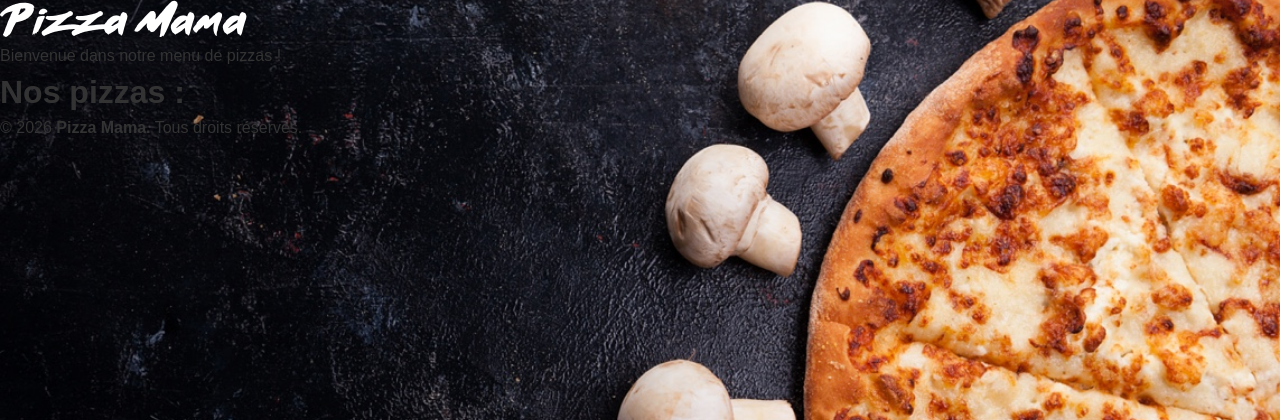
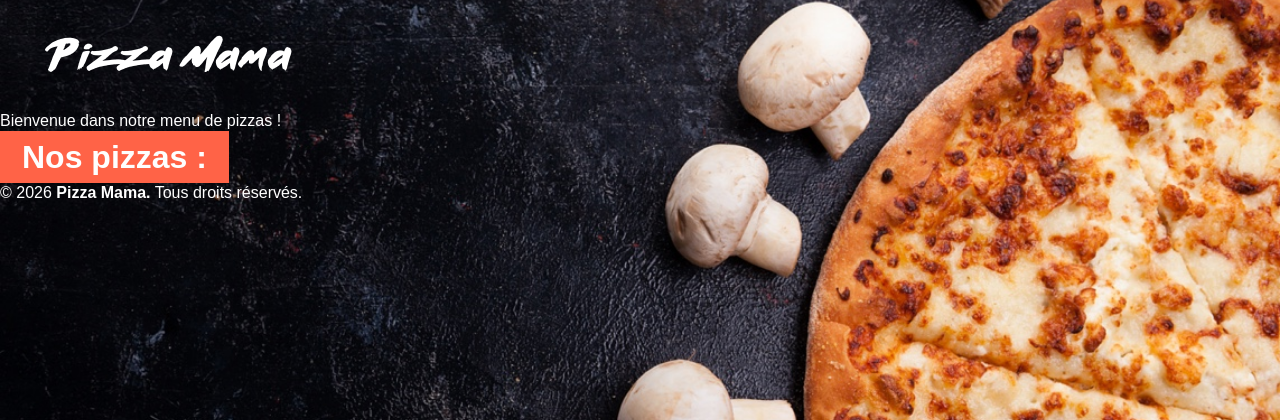
Before and after one commit to IMANA47/Pizza-Mama, a Django app: page /menu/ in a window 1280 px wide. Shown: the top 420 px of the page. Run offline with Django 5.2, Linux system fonts and the light colour scheme; data that the repository does not hold is empty.

Commit message:
Refactor menu display and enhance styling for better readability

```diff
--- a/menu/static/menu/style.css
+++ b/menu/static/menu/style.css
@@ -13,14 +13,52 @@ body {
     font-family: Arial, sans-serif;
     font-size: 16px;
     line-height: 1.5;
-    color: #333;
+    color: #ffffff;
 }
 
 /* Make logo responsive */
 .logo {
     max-width: 100%;   /* Prevent overflow */
     height: auto;      /* Maintain aspect ratio */
+    margin: 20px auto; /* Center the logo */
+    padding: 10px;       /* Optional padding */
+
+    margin-top: 25px;
+    margin-left: 35px;
 }
+
+h1{
+    text-align: center;
+    background-color: #ff6347; /* Tomato color for the heading */
+    margin-bottom: 20px;
+    display: inline;
+    padding: 8px 22px;
+}
+
+.menu_title{
+    text-align: center;
+    color: #fefefe; /* Tomato color for the heading */
+    margin-bottom: 20px;
+    display: inline;
+}
+.menu_list {
+    margin-left: 30px;
+}
+
+.menu_liste_item {
+margin: 30px 0;
+}
+.menu_liste_item h2 {
+    font-size: 1.5em;
+    color: #ff6347; /* Tomato color for the item title */
+    margin-bottom: 5px;
+}
+
+
+
+
+
+
 
 /* Optional: Adjust size for different devices */
 @media (max-width: 768px) {
--- a/menu/templates/menu/index.html
+++ b/menu/templates/menu/index.html
@@ -14,12 +14,19 @@
     <img src="{% static 'menu/images/small_logo.png' %}" alt="Site Logo" class="logo">
 </header>
     <p>Bienvenue dans notre menu de pizzas !</p>
-    <h1>Nos pizzas :</h1>
-    <ul>
+
+    <div class="menu_title">
+        <h1>Nos pizzas :</h1>
+    </div>
+    <div class="menu_list">
         {% for pizza in pizzas %}
-            <li>{{ pizza.nom }} -  {{ pizza.ingredients }} - {{ pizza.prix }} FCFA</li>
+            <div class="menu_liste_item">
+                <span class="menu_liste_title">{{ pizza.nom }}</span>
+                <span class="menu_liste_price">{{ pizza.prix }}€</span>
+                <span class="menu_liste_ingredients">{{ pizza.ingredients }}</span>
+            </div>
         {% endfor %}
-    </ul>
+    </div>
     <footer>
         <p>&copy; 2026 <b>Pizza Mama.</b> Tous droits réservés.</p>
     </footer>
```
